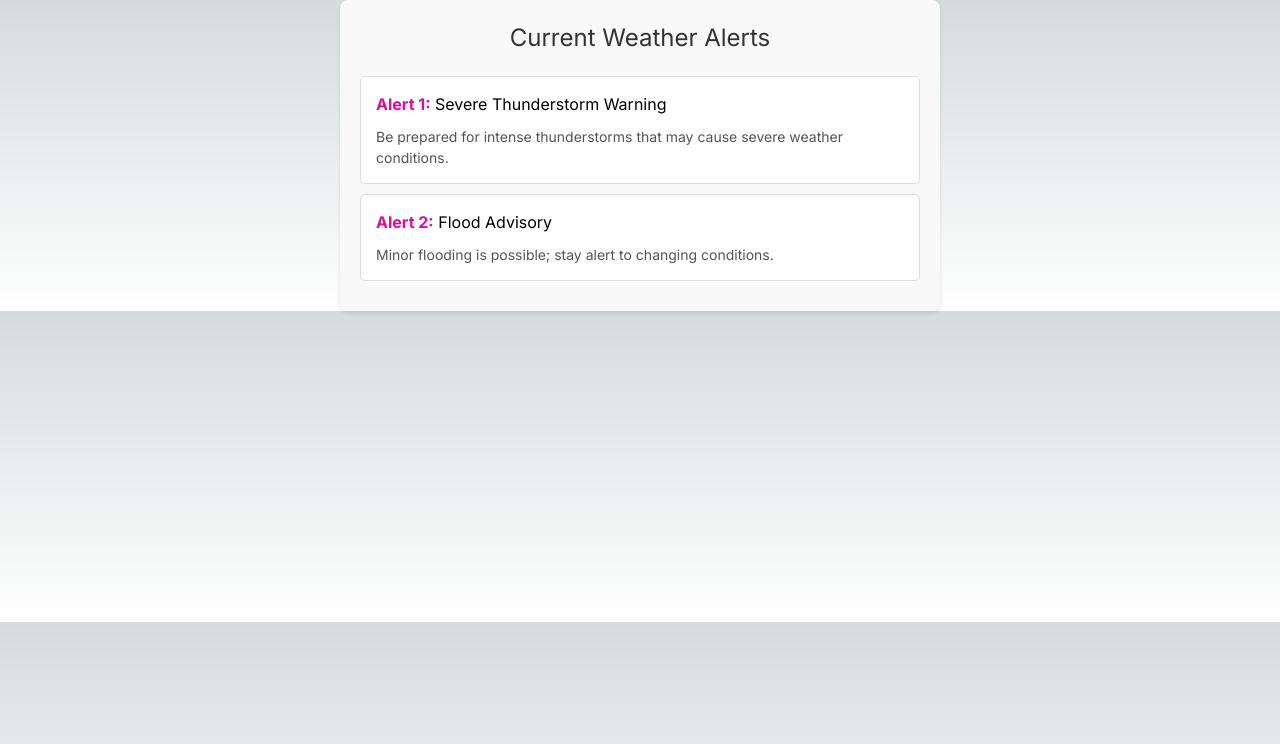
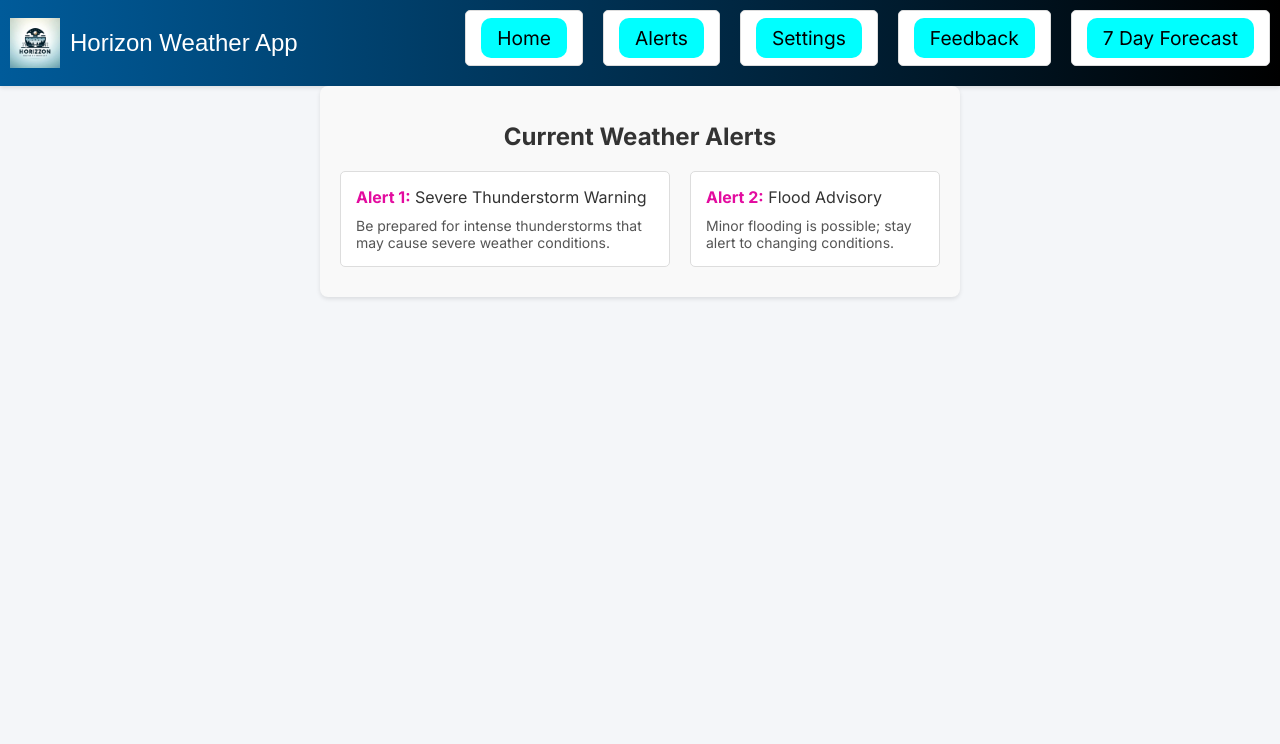
Before and after one commit to Harmandeepkaur04/cprg306-final-project, a Next.js app: page /alertsPage in a window 1280 px wide. Shown: the top 744 px of the page. Built offline with nearby package versions, Linux system fonts and the light colour scheme.

Commit message:
Added the logo and app name to the nav bar.
made the nav bar appear on all pages. And modified some styling

```diff
--- a/app/components/page.js
+++ b/app/components/page.js
@@ -3,9 +3,14 @@ import './styles.css';
 
 const Navbar = () => {
   const linkStyles = "underline text-cyan-600 hover:text-cyan-300";
+  const logoSrc = "/logo.png"; // Path to your logo image
 
   return (
-    <nav>
+    <nav className="navbar">
+      <div className="logo-container">
+        <img src={logoSrc} alt="Logo" className="logo" />
+        <span className="app-name">Horizon Weather App</span>
+      </div>
       <ul>
         <li><Link className={linkStyles} href="/">Home</Link></li>
         <li><Link className={linkStyles} href="/alertsPage/">Alerts</Link></li>
--- a/app/components/styles.css
+++ b/app/components/styles.css
@@ -25,7 +25,10 @@ nav ul li a {
   font-size: 1.2rem;
   padding: 0.5rem 1rem;
   transition: color 0.3s, background-color 0.3s, transform 0.3s;
+  background-color: aqua;
+  border-radius: 10px;
 }
+
 
 nav ul li a:hover {
   color: black;
@@ -45,3 +48,26 @@ nav ul li a:hover {
     margin-bottom: 0.5rem;
   }
 }
+.navbar {
+  display: flex;
+  align-items: center;
+  justify-content: space-between;
+  padding: 10px;
+}
+
+.logo-container {
+  display: flex;
+  align-items: center;
+}
+
+.logo {
+  width: 50px; /* Adjust the size as needed */
+  height: auto;
+  margin-right: 10px;
+}
+
+.app-name {
+  font-size: 1.5rem; /* Adjust the font size as needed */
+  font-family: 'Arial', sans-serif; /* You can change the font family to something you prefer */
+  color: #fff; /* Adjust the color as needed */
+}
--- a/app/feedbackPage/styles.css
+++ b/app/feedbackPage/styles.css
@@ -6,7 +6,7 @@ div {
   max-width: 600px;
   background-color: #f4f4f4;
   border-radius: 8px;
-    box-shadow: 0 2px 4px rgba(0, 0, 0, 0.1);
+  /* Removed box-shadow to eliminate lines */
 }
 
 h1 {
@@ -27,7 +27,7 @@ div {
   width: 100%;
   padding: 10px;
   margin-bottom: 10px;
-    border: 1px solid #ccc;
+  border: none; /* Removed border */
   border-radius: 4px;
   font-size: 14px;
   resize: none;
@@ -38,7 +38,7 @@ div {
   font-size: 16px;
   color: #fff;
   background-color: #007bff;
-    border: none;
+  border: none; /* Removed border */
   border-radius: 4px;
   cursor: pointer;
   transition: background-color 0.3s ease;
--- a/app/globals.css
+++ b/app/globals.css
@@ -1,33 +1,156 @@
-@tailwind base;
-@tailwind components;
-@tailwind utilities;
-
-:root {
-  --foreground-rgb: 0, 0, 0;
-  --background-start-rgb: 214, 219, 220;
-  --background-end-rgb: 255, 255, 255;
+/* General Styles */
+body {
+  font-family: 'Arial', sans-serif;
+  background-color: #f4f6f9;
+  margin: 0;
+  padding: 0;
+  color: #333;
 }
 
-@media (prefers-color-scheme: dark) {
-  :root {
-    --foreground-rgb: 255, 255, 255;
-    --background-start-rgb: 0, 0, 0;
-    --background-end-rgb: 0, 0, 0;
+/* Navbar Styles */
+.navbar {
+  display: flex;
+  align-items: center;
+  justify-content: space-between;
+  padding: 10px;
+  background-color: #fff;
+  box-shadow: 0 2px 4px rgba(0, 0, 0, 0.1);
+}
+
+.logo-container {
+  display: flex;
+  align-items: center;
+}
+
+.logo {
+  width: 50px; /* Adjust the size as needed */
+  height: auto;
+  margin-right: 10px;
+}
+
+.app-name {
+  font-size: 1.5rem; /* Adjust the font size as needed */
+  font-family: 'Arial', sans-serif; /* You can change the font family to something you prefer */
+  color: #333; /* Adjust the color as needed */
+}
+
+ul {
+  list-style: none;
+  display: flex;
+  gap: 20px;
+  padding: 0;
+  margin: 0;
+}
+
+li {
+  margin: 0;
+}
+
+a {
+  text-decoration: none;
+  color: #007bff;
+}
+
+a:hover {
+  color: #0056b3;
+}
+
+/* Container */
+.container {
+  width: 90%;
+  max-width: 1200px;
+  margin: 40px auto;
+  padding: 20px;
+  background-color: #ffffff;
+  border-radius: 12px;
+  box-shadow: 0 4px 12px rgba(0, 0, 0, 0.1);
+}
+
+/* Title */
+.title {
+  text-align: center;
+  font-size: 2.4rem;
+  color: #1a1a1a;
+  margin-bottom: 20px;
+  font-weight: bold;
+}
+
+/* Weather Information Section */
+.info {
+  display: grid;
+  grid-template-columns: repeat(3, 1fr); /* Three columns */
+  gap: 20px;
+  padding: 20px;
+}
+
+.info-item {
+  background-color: #ffffff;
+  border-radius: 10px;
+  padding: 20px;
+  box-shadow: 0 4px 8px rgba(0, 0, 0, 0.1);
+  text-align: center;
+}
+
+.info-item h3 {
+  font-size: 1.6rem;
+  color: #333;
+  margin-bottom: 10px;
+}
+
+.info-item p {
+  margin: 5px 0;
+  font-size: 1.2rem;
+  color: #555;
+}
+
+/* Weather Icon */
+.weather-icon {
+  font-size: 4rem;
+  margin-bottom: 10px;
+  color: #4a90e2;
+}
+
+/* City and Date */
+.city, .datetime {
+  text-align: center;
+  font-size: 1.4rem;
+  color: #7a8c99;
+  margin-bottom: 15px;
+}
+
+/* Loading and Error Messages */
+.loading, .error {
+  text-align: center;
+  font-size: 1.4rem;
+  font-weight: bold;
+  margin-top: 20px;
+}
+
+.loading {
+  color: #4a90e2;
+}
+
+.error {
+  color: #e74c3c;
+}
+
+/* Responsive Design */
+@media (max-width: 768px) {
+  .container {
+    width: 95%;
+  }
+
+  .info {
+    grid-template-columns: 1fr; /* One column on small screens */
   }
 }
 
-body {
-  color: rgb(var(--foreground-rgb));
-  background: linear-gradient(
-      to bottom,
-      transparent,
-      rgb(var(--background-end-rgb))
-    )
-    rgb(var(--background-start-rgb));
-}
+@media (max-width: 480px) {
+  .title {
+    font-size: 2rem;
+  }
 
-@layer utilities {
-  .text-balance {
-    text-wrap: balance;
+  .info-item {
+    padding: 15px;
   }
 }
--- a/app/index.js
+++ b/app/index.js
@@ -1,6 +1,9 @@
 import React from 'react';
 import ReactDOM from 'react-dom/client';
 import App from './app';
+import RootLayout from '../components/RootLayout';
+import CurrentWeatherPage from '../components/CurrentWeatherPage';
+
 
 const root = ReactDOM.createRoot(document.getElementById('root'));
 root.render(
@@ -8,3 +11,10 @@ root.render(
     <App />
   </React.StrictMode>
 );
+export default function HomePage() {
+  return (
+    <RootLayout>
+      <CurrentWeatherPage />
+    </RootLayout>
+  );
+}
--- a/app/layout.js
+++ b/app/layout.js
@@ -1,17 +1,21 @@
 import { Inter } from "next/font/google";
 import "./globals.css";
+import Navbar from "./components/page"; // Adjust the path as needed
 
 const inter = Inter({ subsets: ["latin"] });
 
 export const metadata = {
-  title: "Create Next App",
-  description: "Generated by create next app",
+  title: "Horizon Weather App",
+  description: "Stay updated with the latest weather conditions",
 };
 
 export default function RootLayout({ children }) {
   return (
     <html lang="en">
-      <body className={inter.className}>{children}</body>
+      <body className={inter.className}>
+        <Navbar />
+        <main>{children}</main>
+      </body>
     </html>
   );
 }
--- a/app/mainPage/styles.css
+++ b/app/mainPage/styles.css
@@ -1,4 +1,5 @@
-/* stylesheet */
+/* styles.css */
+
 /* General Styles */
 body {
   font-family: 'Arial', sans-serif;
@@ -6,6 +7,55 @@ body {
   margin: 0;
   padding: 0;
   color: #333;
+}
+
+
+/* Navbar Styles */
+.navbar {
+  display: flex;
+  align-items: center;
+  justify-content: space-between;
+  padding: 10px;
+  background-color: #fff;
+  box-shadow: 0 2px 4px rgba(0, 0, 0, 0.1);
+}
+
+.logo-container {
+  display: flex;
+  align-items: center;
+}
+
+.logo {
+  width: 50px; /* Adjust the size as needed */
+  height: auto;
+  margin-right: 10px;
+}
+
+.app-name {
+  font-size: 1.5rem; /* Adjust the font size as needed */
+  font-family: 'Arial', sans-serif; /* You can change the font family to something you prefer */
+  color: #333; /* Adjust the color as needed */
+}
+
+ul {
+  list-style: none;
+  display: flex;
+  gap: 20px;
+  padding: 0;
+  margin: 0;
+}
+
+li {
+  margin: 0;
+}
+
+a {
+  text-decoration: none;
+  color: #007bff;
+}
+
+a:hover {
+  color: #0056b3;
 }
 
 /* Container */
--- a/app/page.js
+++ b/app/page.js
@@ -8,7 +8,6 @@ export default function Home() {
   const linkStyles = "underline text-cyan-600 hover:text-cyan-300";
   return (
     <main className="bg-#2987ff-50">
-      <Navbar/>
       <WeatherPage/>
 
 
```
Also changed, not shown: app/app.js (+4 -3 lines), public/logo.png (added). Lines whose indentation alone changed are shown as unchanged.
